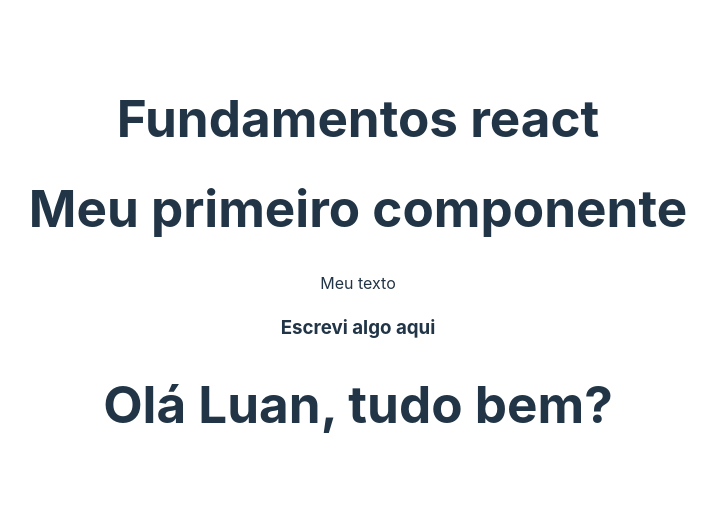
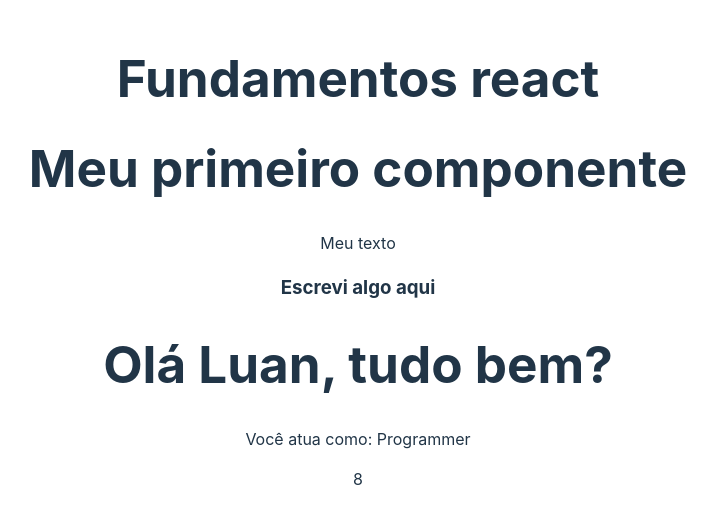
Before and after one commit to Emanuelsyngles/Estudos-react, a React (Vite) app in the folder 2_FUNDAMENTOS/fundamentos/: page / in a window 1280 px wide. Shown: the part 139-662 px from the top of the page, without its empty margins (282-999 px from the left). Built offline with nearby package versions, Linux system fonts and the light colour scheme.

Commit message:
Update TemplateExpression.jsx

```diff
--- a/2_FUNDAMENTOS/fundamentos/src/components/TemplateExpression.jsx
+++ b/2_FUNDAMENTOS/fundamentos/src/components/TemplateExpression.jsx
@@ -1,9 +1,16 @@
 const TemplateExpression = () => {
   const name = "Luan";
+  const data = {
+    age: 28,
+    job: "Programmer",
+  };
 
   return (
     <>
       <h1>Olá {name}, tudo bem?</h1>
+      <p>Você atua como: {data.job}</p>
+      <p>{4 + 4}</p>
+      <p>{console.log("JSX React")}</p>
     </>
   );
 };
```
